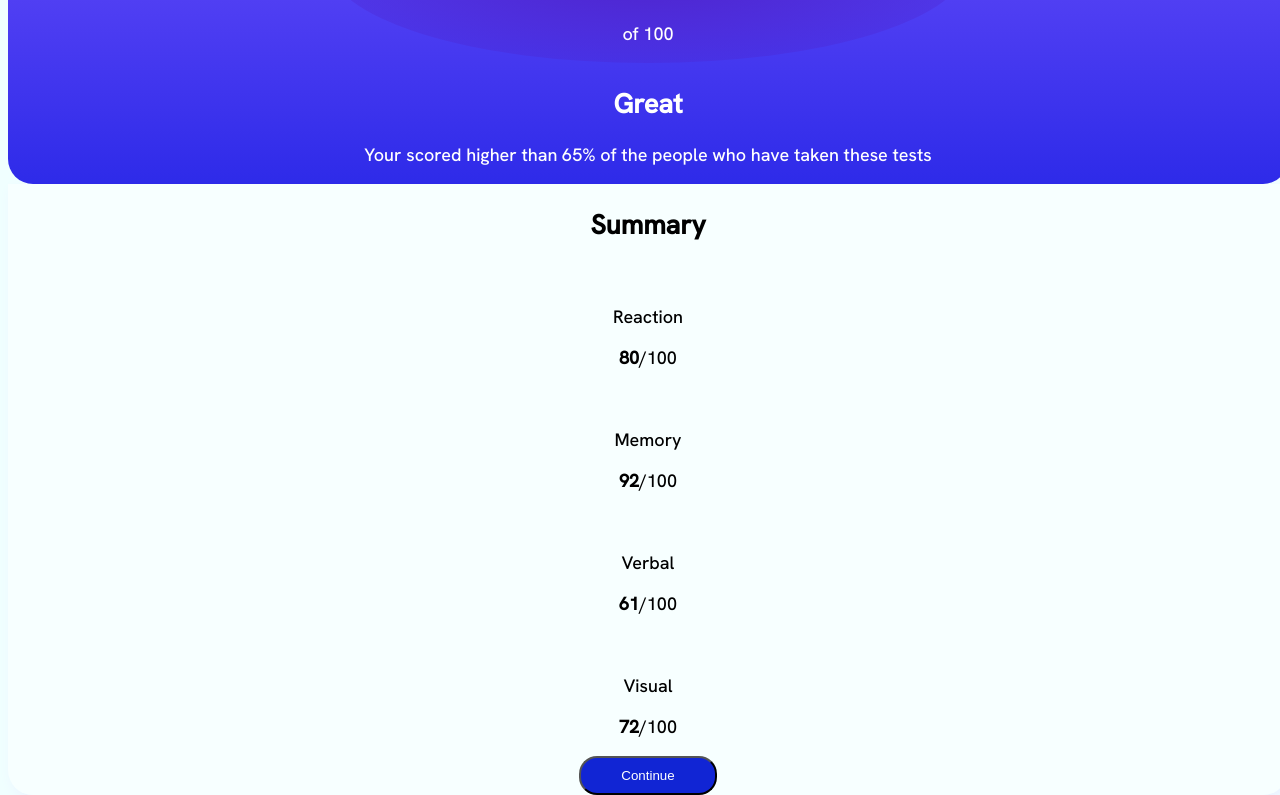
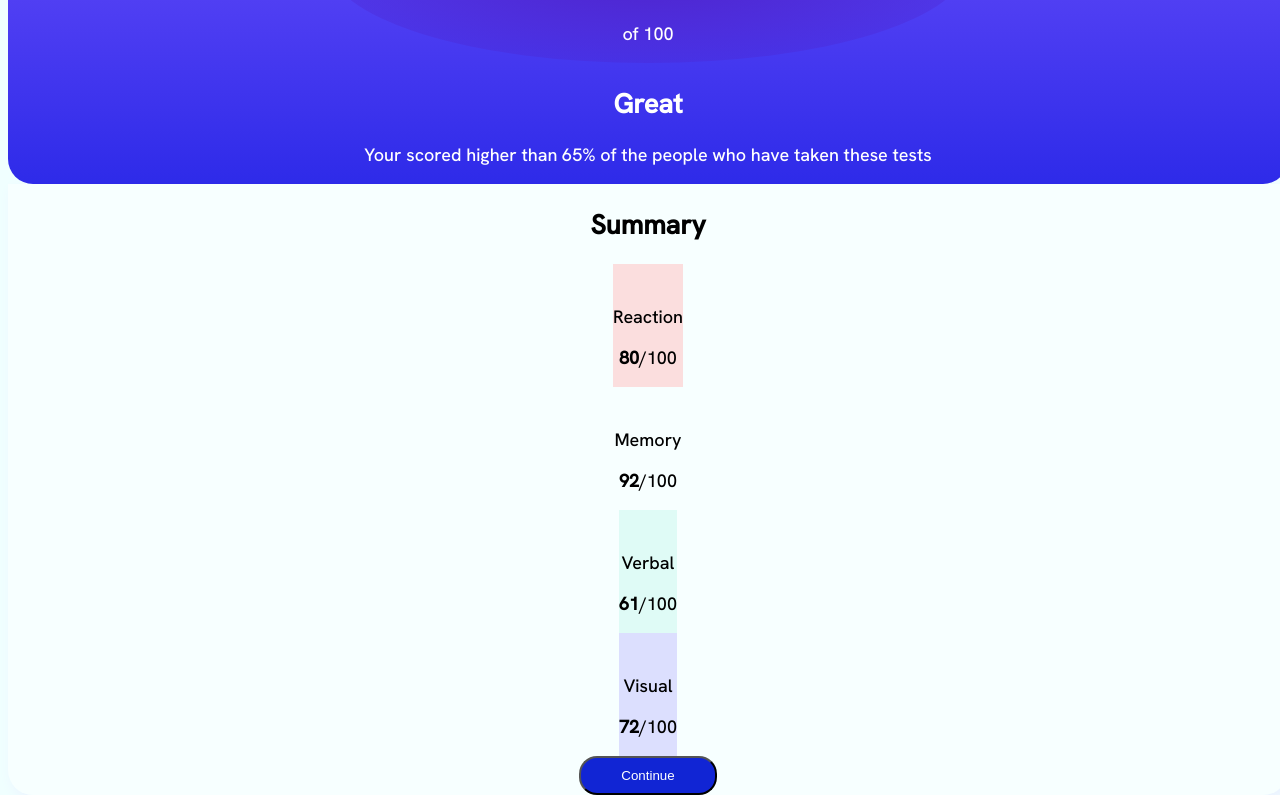
Before and after one commit to Ruslana-M/CSS-FrontendMentor_challenge, a plain HTML site: page index.html in a window 1280 px wide. Shown: the part 225-1020 px from the top of the page. Drawn offline with Linux system fonts and the light colour scheme.

Commit message:
background color for containers is added

```diff
--- a/style.css
+++ b/style.css
@@ -67,6 +67,19 @@
     text-align: center;
 
 }
+.reaction{
+    background-color: hsla(0, 86%, 92%, 0.872);
+
+}
+.memory{
+    background-color:hsla(39, 92%, 86%, 0.936) ;
+}
+.verbal{
+    background-color: hsl(168, 78%, 93%);
+}
+.visual{
+    background-color: hsl(235, 95%, 93%);
+}
 
 .pr{
     color: hsl(0, 100%, 67%);
```
